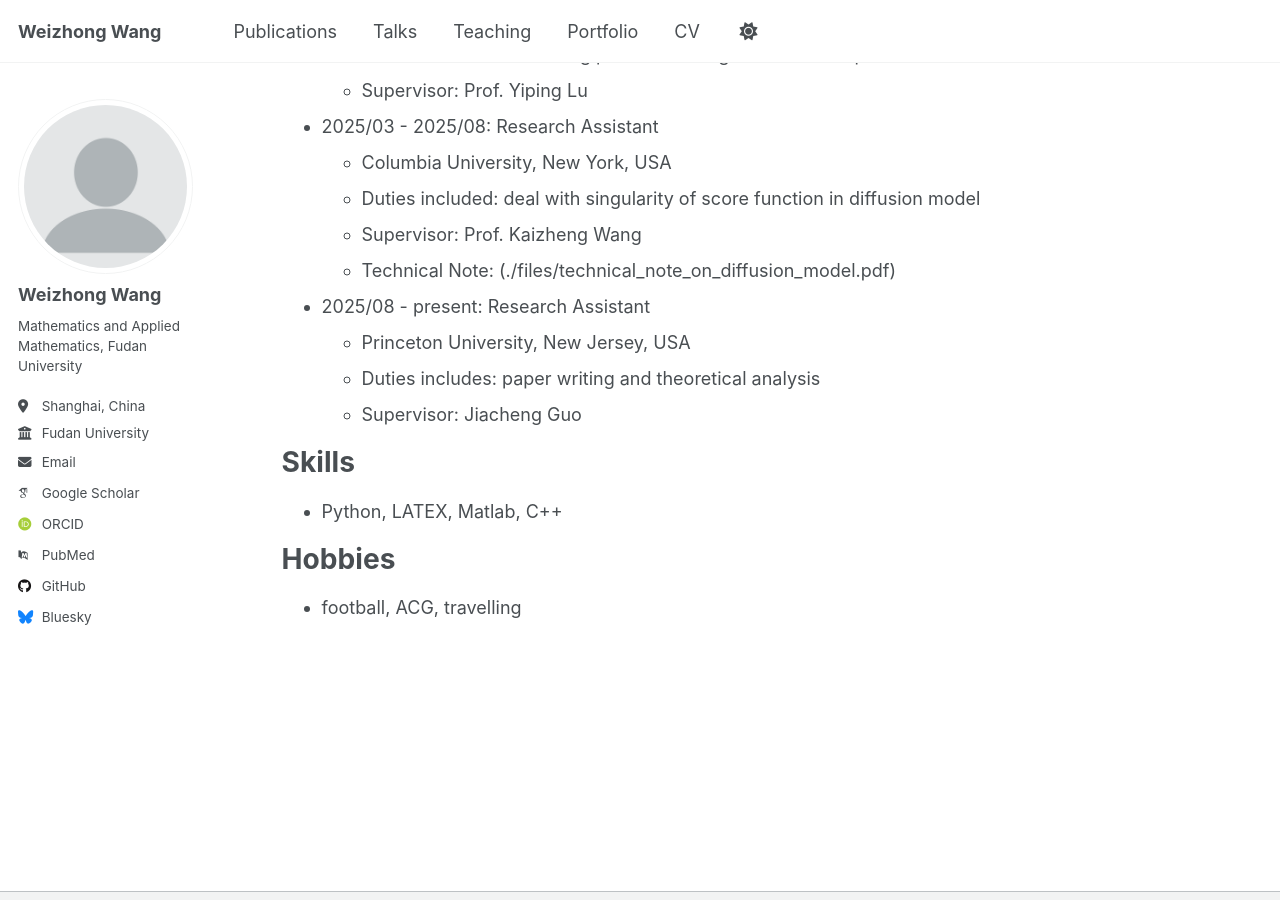
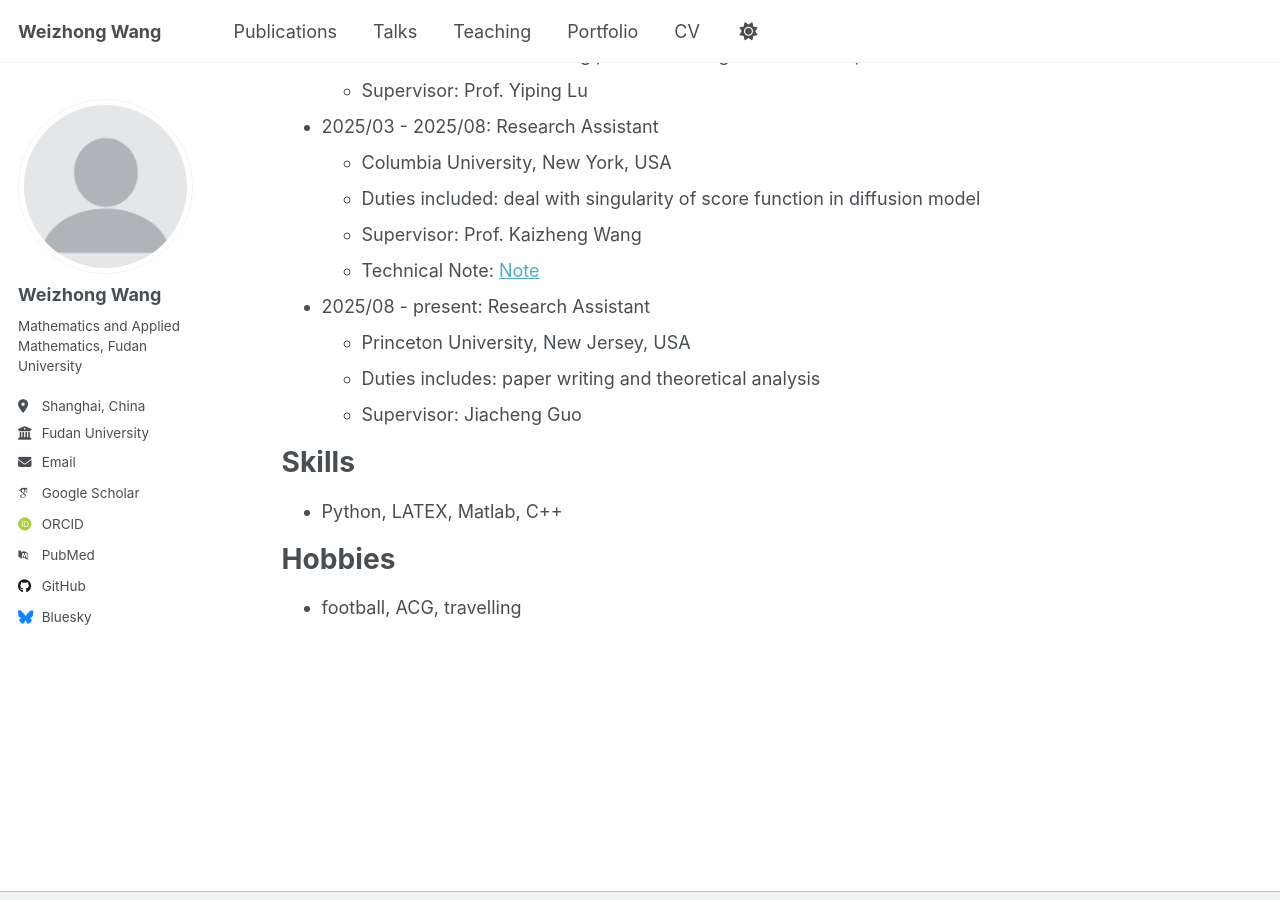
Before and after one commit to weizhwang/weizhwang.github.io, a Jekyll site: the page built from _pages/cv.md, in a window 1280 px wide and 900 px high, scrolled down 465 px. Built offline with Jekyll 4.4.1, drawn with Linux system fonts in a browser that asks for light colours; some web fonts are replaced; a script that is not in the unit is left out.

Commit message:
Update cv.md

```diff
--- a/_pages/cv.md
+++ b/_pages/cv.md
@@ -29,7 +29,7 @@ Research experience
   * Columbia University, New York, USA
   * Duties included: deal with singularity of score function in diffusion model
   * Supervisor: Prof. Kaizheng Wang
-  * Technical Note: (./files/technical_note_on_diffusion_model.pdf)
+  * Technical Note: [Note](./files/technical_note_on_diffusion_model.pdf)
 
 * 2025/08 - present: Research Assistant
   * Princeton University, New Jersey, USA
```
